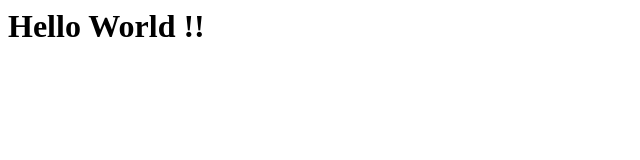
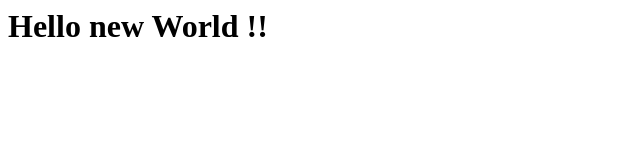
Before and after one commit to sindhura-kaparthi/g-page-test, a plain HTML site: page index.html in a window 1280 px wide. Shown: the whole page, without its empty margins (0-640 px from the left). Drawn offline with Linux system fonts and the light colour scheme.

Commit message:
Update index.html

```diff
--- a/index.html
+++ b/index.html
@@ -3,6 +3,6 @@
         <title>static page</title>
     </head>
     <body>
-        <h1>Hello World !!</h1>
+        <h1>Hello new World !!</h1>
     </body>
 </html>
```
